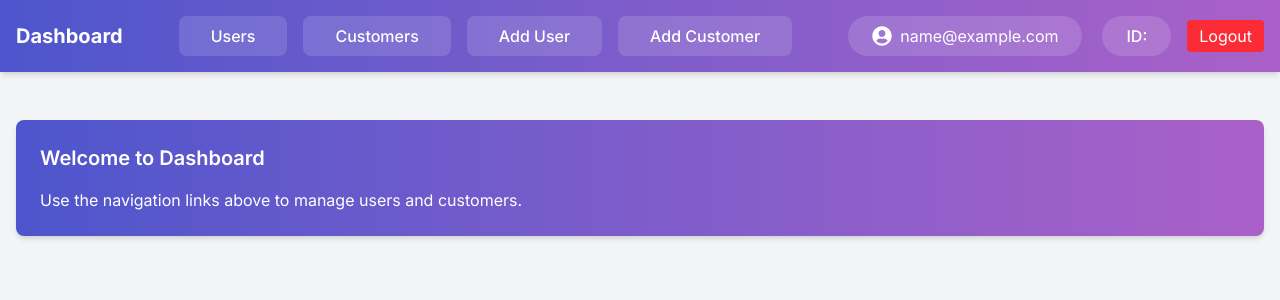
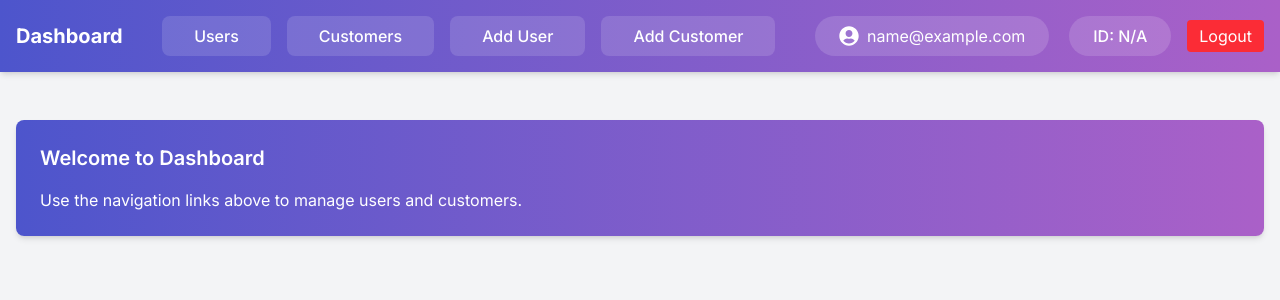
Before and after one commit to KRISHNAKUMARPS2002/Data-Bridge-Frontend, a Next.js app: page /dashboard in a window 1280 px wide. Shown: the top 300 px of the page. Built offline with nearby package versions, Linux system fonts and the light colour scheme; sample sign-in values are in the browser's storage.

Commit message:
error fixed

```diff
--- a/src/app/dashboard/page.tsx
+++ b/src/app/dashboard/page.tsx
@@ -61,10 +61,10 @@ export default function DashboardPage() {
                   <span className="text-xl text-[#fff]">
                     <FaUserCircle />
                   </span>{" "}
-                  {user?.email}
+                  {user?.email ?? "Guest"}
                 </span>
                 <span className="ml-3 px-6 py-2 bg-[#ffffff25] rounded-3xl text-[#fff] font-medium">
-                  ID: {user?.db_id}
+                  ID: {user?.db_id ?? "N/A"}
                 </span>
               </div>
               <button
```
